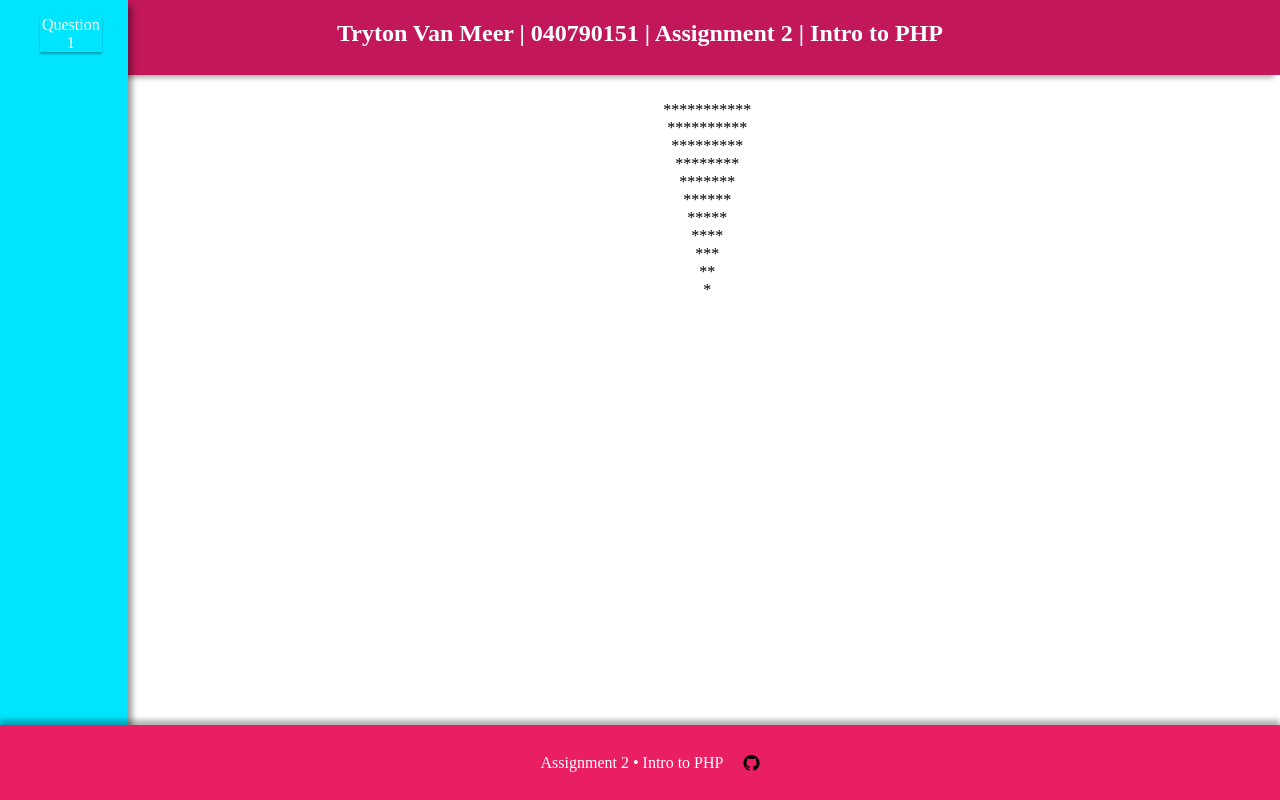
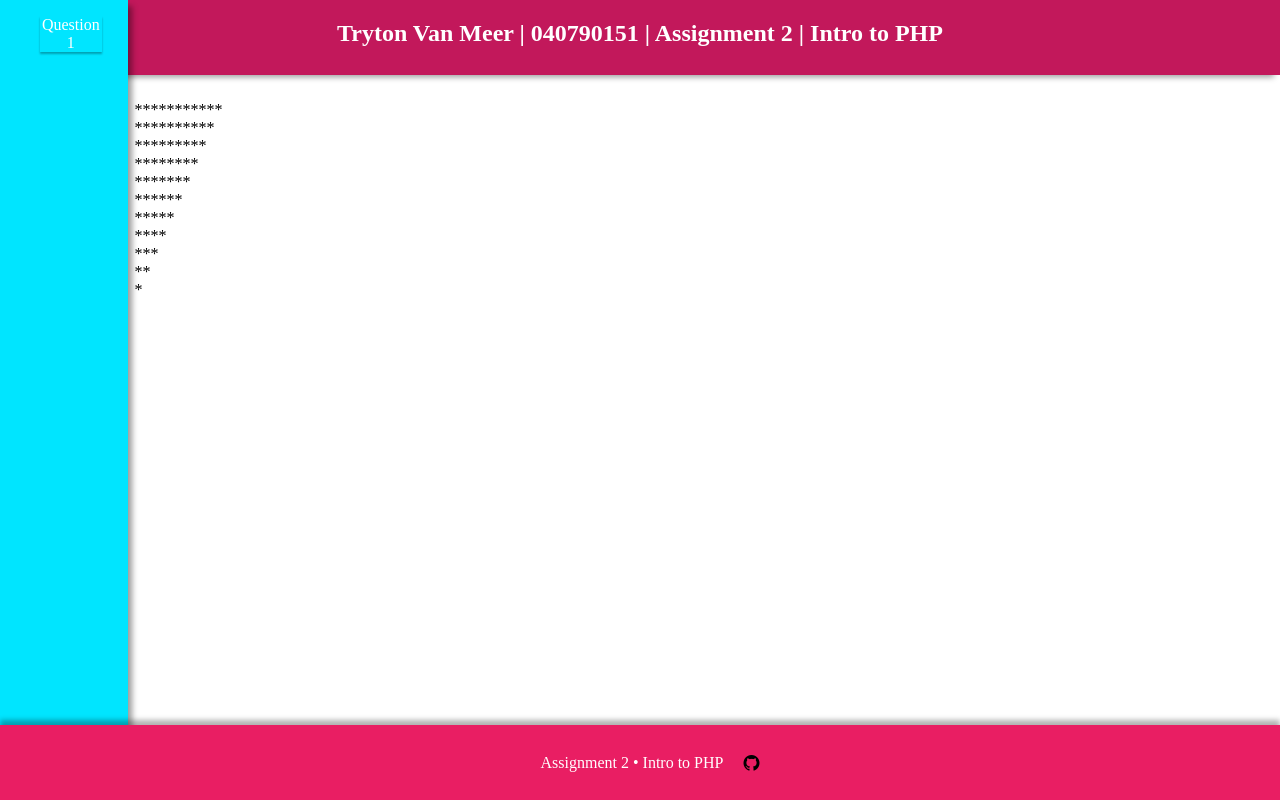
Before and after one commit to vanm0012/CST8238, a PHP site: page /Assignment2/Question1.php in a window 1280 px wide. Run offline with PHP 8.4, Linux system fonts and the light colour scheme.

Commit message:
Removed center class from content

```diff
--- a/Assignment2/Question1.php
+++ b/Assignment2/Question1.php
@@ -17,7 +17,7 @@ include("Footer.php");
     <?php _header(); ?>
     <main>
       <?php _menu(); ?>
-      <div class="center content">
+      <div class="content">
     <?php
 
     /* For loop : left aligned */
```
